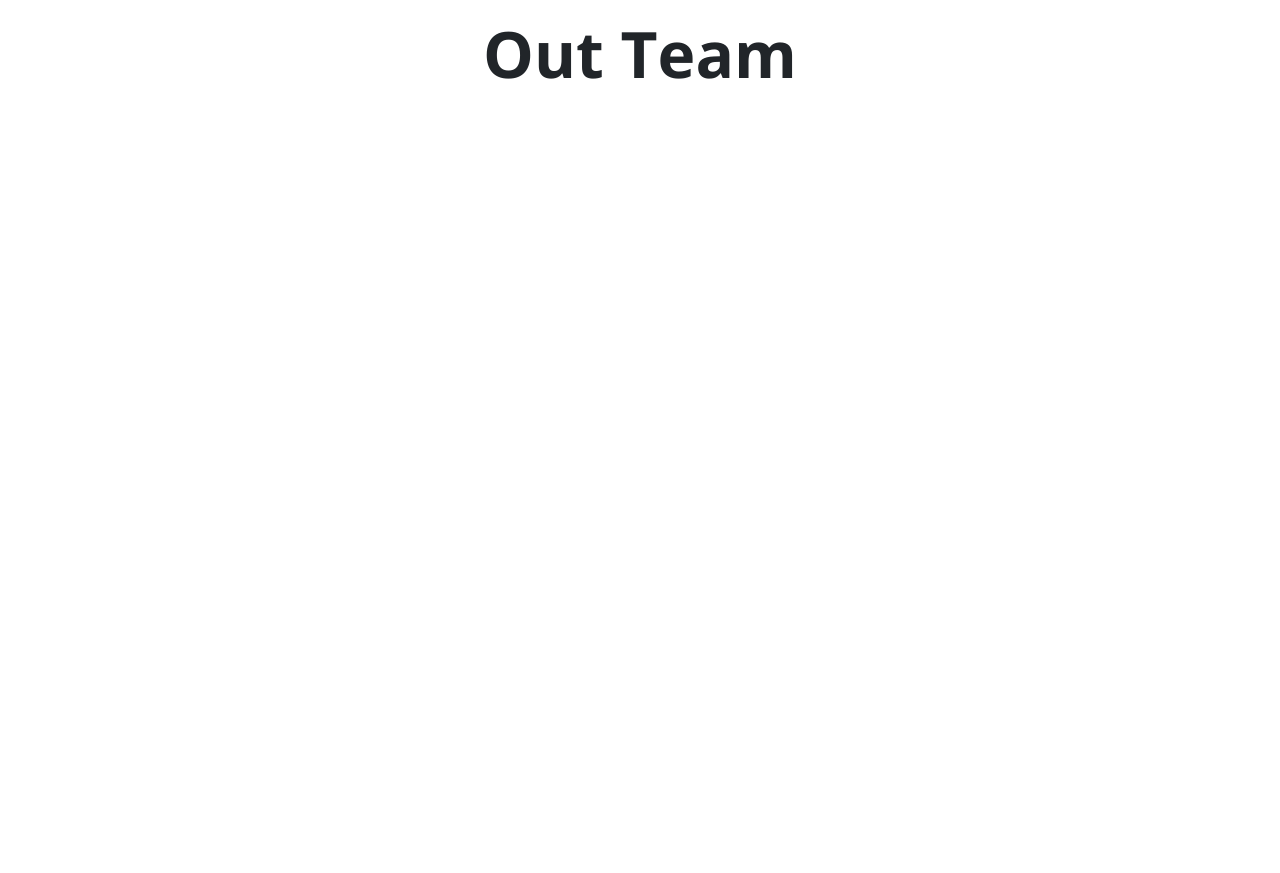
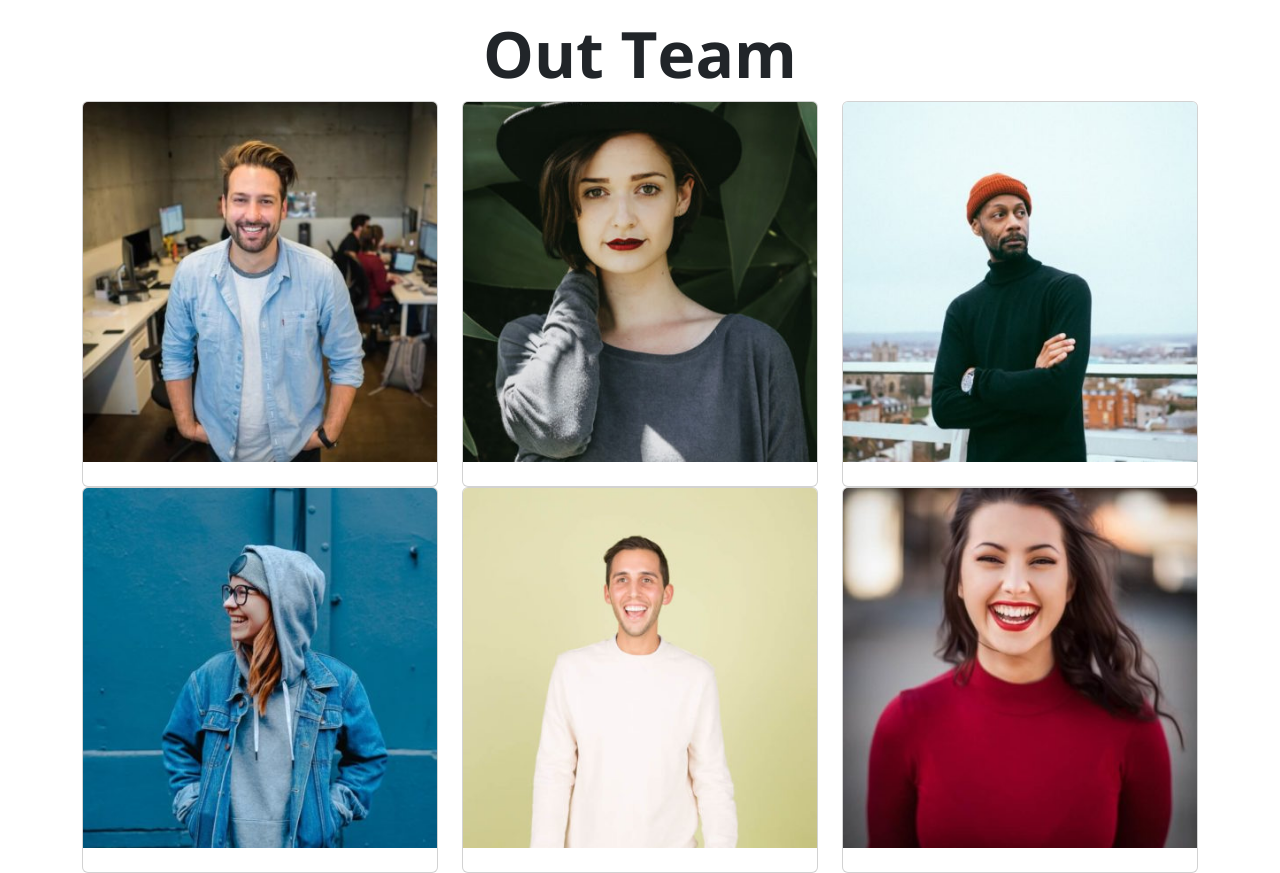
Before and after one commit to FabioVasi/js-our-team, a plain HTML site: page index.html in a window 1280 px wide. Before the commit the page ends 800 px from the top, so only its background shows below. Drawn offline with nearby package versions, Linux system fonts and the light colour scheme.

Commit message:
add cards

```diff
--- a/asset/css/style.css
+++ b/asset/css/style.css
@@ -9,3 +9,7 @@ body{
 h1{
     font-size: 4rem;
 }
+img{
+    height: 360px;
+    object-fit: cover;
+}
--- a/asset/js/script.js
+++ b/asset/js/script.js
@@ -109,7 +109,7 @@ const newMembers = {
 teamMembers.push(newMembers);
 
 // loggo in console i dati dei membri del team
-//console.log(teamMembers);
+console.log(teamMembers);
 
 // creo un ciclo che renda dinamica l'aggiunta dei membri
 for (let i = 0; i < teamMembers.length; i++) {
--- a/index.html
+++ b/index.html
@@ -15,7 +15,51 @@
         <section class="team text-center mt-3">
             <h1 class="fw-bolder">Out Team</h1>
             <div class="container">
-                <div class="row"></div>
+                <div class="row">
+                    <div class="col-lg-4">
+                        <div class="card">
+                            <img class="card-img-top" src="./asset/img/wayne-barnett-founder-ceo.jpg" alt="">
+                            <h4 class=""></h4>
+                            <p class=""></p>
+                        </div>
+                    </div>
+                    <div class="col-lg-4">
+                        <div class="card">
+                            <img class="card-img-top" src="./asset/img/angela-caroll-chief-editor.jpg" alt="">
+                            <h4 class=""></h4>
+                            <p class=""></p>
+                        </div>
+                    </div>
+                    <div class="col-lg-4">
+                        <div class="card">
+                            <img class="card-img-top" src="./asset/img/walter-gordon-office-manager.jpg" alt="">
+                            <h4 class=""></h4>
+                            <p class=""></p>
+                        </div>
+                    </div>
+                    <div class="col-lg-4">
+                        <div class="card">
+                            <img class="card-img-top" src="./asset/img/angela-lopez-social-media-manager.jpg" alt="">
+                            <h4 class=""></h4>
+                            <p class=""></p>
+                        </div>
+                    </div>
+                    <div class="col-lg-4">
+                        <div class="card">
+                            <img class="card-img-top" src="./asset/img/scott-estrada-developer.jpg" alt="">
+                            <h4 class=""></h4>
+                            <p class=""></p>
+                        </div>
+                    </div>
+                    <div class="col-lg-4">
+                        <div class="card">
+                            <img class="card-img-top" src="./asset/img/barbara-ramos-graphic-designer.jpg" alt="">
+                            <h4 class=""></h4>
+                            <p class=""></p>
+                        </div>
+                    </div>
+
+                </div>
             </div>
         </section>
     </main>
```
